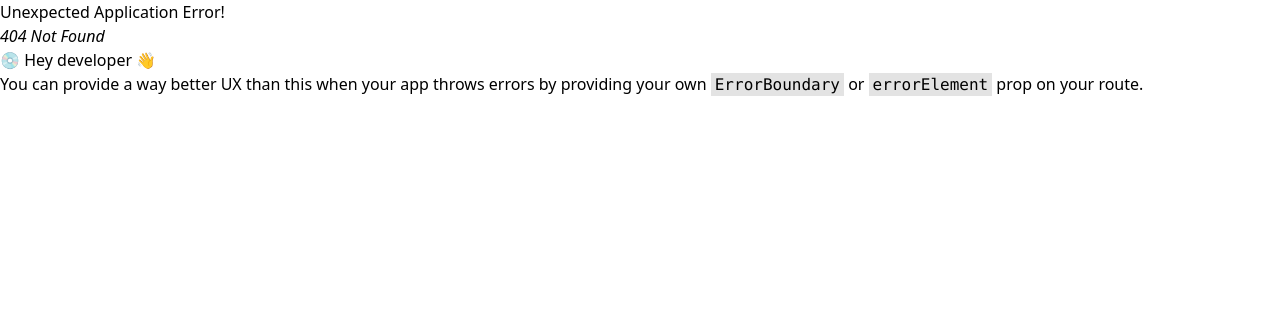
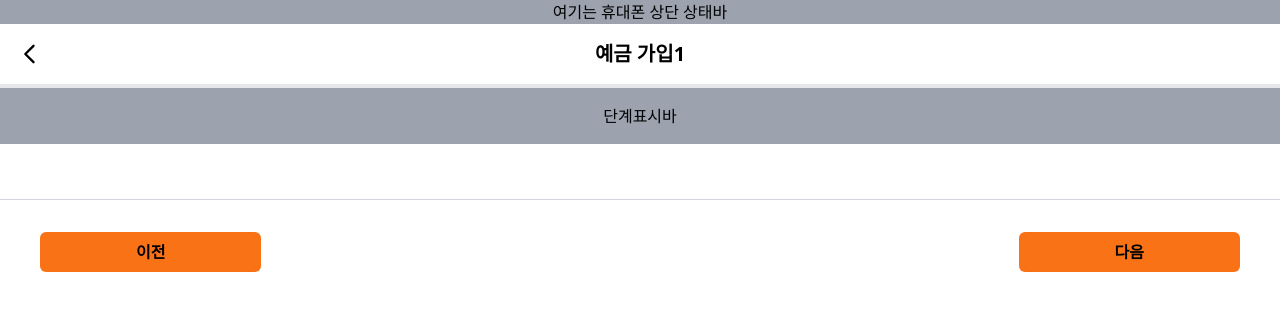
Before and after one commit to uhbooba/frontend, a React (Vite) app: page /deposit/signup in a window 1280 px wide. Before the commit this address had no page. Shown: the top 310 px of the page. Built offline with nearby package versions, Linux system fonts and the light colour scheme.

Commit message:
:sparkles: Feat: Deposit-signup-page
<body>
- Deposit_Signup.tsx
	- 상품 가입 개인정보 입력 페이지
- Deposit_Signup.tsx
	- 상품 가입 동의 페이지

```diff
--- a/src/components/common/buttons/BackButton.tsx
+++ b/src/components/common/buttons/BackButton.tsx
@@ -25,7 +25,6 @@ const BackButton: React.FC<BackButtonProps> = ({ onClick, className }) => {
         strokeWidth={2}
         stroke='black'
         className='h-7 w-7'
-        // className='h-7 w-7 hover:h-10 hover:w-10'
       >
         <path
           strokeLinecap='round'
@@ -36,5 +35,5 @@ const BackButton: React.FC<BackButtonProps> = ({ onClick, className }) => {
     </button>
   );
 };
-//
+
 export default BackButton;
--- a/src/components/common/buttons/Button.tsx
+++ b/src/components/common/buttons/Button.tsx
@@ -3,7 +3,7 @@ import clsx from 'clsx';
 
 export const BUTTON_SIZES = {
   large: 'py-2 px-38 text-lg',
-  medium: 'py-2 px-16 text-md',
+  medium: 'py-2 px-24 text-md',
   small: 'py-2 px-15 text-sm',
 };
 
@@ -54,5 +54,5 @@ const Button: React.FC<ButtonProps> = ({
     </button>
   );
 };
-//
+
 export default Button;
--- a/src/components/common/buttons/XButton.tsx
+++ b/src/components/common/buttons/XButton.tsx
@@ -26,5 +26,5 @@ const XButton: React.FC<XButtonProps> = ({ onClick, className }) => {
     </button>
   );
 };
-//
+
 export default XButton;
--- a/src/pages/Deposit_Explain.tsx
+++ b/src/pages/deposit/Deposit_Explain.tsx
@@ -1,7 +1,13 @@
-import Button from '../components/common/buttons/Button';
+import Button from '@/components/common/buttons/Button';
 import BackButton from '@/components/common/buttons/BackButton';
+import { useNavigate } from 'react-router';
 
 const DepositExplain = () => {
+  const navigate = useNavigate();
+
+  const GoSignup = () => {
+    navigate('/deposit/signup');
+  };
   return (
     <div>
       <div className='bg-gray-400 text-center'>
@@ -57,7 +63,12 @@ const DepositExplain = () => {
 
         {/* 확인 버튼 */}
         <div className='mt-2 flex items-center justify-center'>
-          <Button label='확인' size='large' color='orange' />
+          <Button
+            label='확인'
+            size='large'
+            color='orange'
+            onClick={() => GoSignup()}
+          />
         </div>
       </div>
     </div>
--- a/src/pages/Deposit_Mission.tsx
+++ b/src/pages/deposit/Deposit_Mission.tsx
@@ -1,11 +1,11 @@
-import Button from '../components/common/buttons/Button';
+import Button from '@/components/common/buttons/Button';
 import BackButton from '@/components/common/buttons/BackButton';
 import { useNavigate } from 'react-router';
 
 const DepositMission = () => {
   const navigate = useNavigate();
 
-  const GoClick = () => {
+  const GoExplain = () => {
     navigate('/explain');
   };
   return (
@@ -45,7 +45,7 @@ const DepositMission = () => {
               label='가입하러가기'
               size='small'
               color='orange'
-              onClick={() => GoClick()}
+              onClick={() => GoExplain()}
               className='mt-4'
             />
           </div>
--- /dev/null
+++ b/src/pages/deposit/Deposit_Signup.tsx
@@ -0,0 +1,51 @@
+import Button from '@/components/common/buttons/Button';
+import BackButton from '@/components/common/buttons/BackButton';
+import { Input } from '@/components/common/Input';
+import { useNavigate } from 'react-router';
+
+const DepositSignup = () => {
+  const navigate = useNavigate();
+
+  const GoSignup2 = () => {
+    navigate('/deposit/signup2');
+  };
+
+  const handleBack = () => {
+    navigate(-1);
+  };
+
+  return (
+    <div>
+      <div className='bg-gray-400 text-center'>
+        <span>여기는 휴대폰 상단 상태바</span>
+      </div>
+
+      {/* 상단바 */}
+      <div className='flex items-center justify-between border-b-4 bg-white py-4'>
+        <BackButton className='ml-4' />
+        <span className='absolute left-1/2 -translate-x-1/2 transform text-xl font-bold'>
+          예금 가입1
+        </span>
+      </div>
+
+      <div className='bg-gray-400 py-4 text-center'>단계표시바</div>
+      <Input />
+      <div className='mx-10 mt-8 flex justify-between'>
+        <Button
+          label='이전'
+          size='medium'
+          color='orange'
+          onClick={() => handleBack()}
+        />
+        <Button
+          label='다음'
+          size='medium'
+          color='orange'
+          onClick={() => GoSignup2()}
+        />
+      </div>
+    </div>
+  );
+};
+
+export default DepositSignup;
--- /dev/null
+++ b/src/pages/deposit/Deposit_Signup2.tsx
@@ -0,0 +1,41 @@
+import Button from '@/components/common/buttons/Button';
+import BackButton from '@/components/common/buttons/BackButton';
+import { useNavigate } from 'react-router';
+
+const DepositSignup2 = () => {
+  const navigate = useNavigate();
+
+  const handleBack = () => {
+    navigate(-1);
+  };
+
+  return (
+    <div>
+      <div className='bg-gray-400 text-center'>
+        <span>여기는 휴대폰 상단 상태바</span>
+      </div>
+
+      {/* 상단바 */}
+      <div className='flex items-center justify-between border-b-4 bg-white py-4'>
+        <BackButton className='ml-4' />
+        <span className='absolute left-1/2 -translate-x-1/2 transform text-xl font-bold'>
+          예금 가입2
+        </span>
+      </div>
+
+      <div className='bg-gray-400 py-4 text-center'>단계표시바</div>
+
+      <div className='mx-10 mt-8 flex justify-between'>
+        <Button
+          label='이전'
+          size='medium'
+          color='orange'
+          onClick={() => handleBack()}
+        />
+        <Button label='다음' size='medium' color='orange' />
+      </div>
+    </div>
+  );
+};
+
+export default DepositSignup2;
```
Also changed, not shown: src/router/router.tsx (+7 -3 lines), src/pages/savings/Savings.tsx (renamed from src/pages/Savings.tsx).
